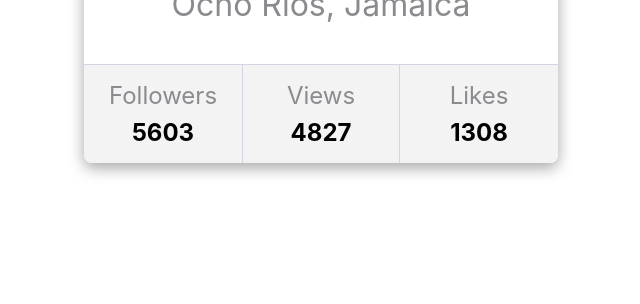
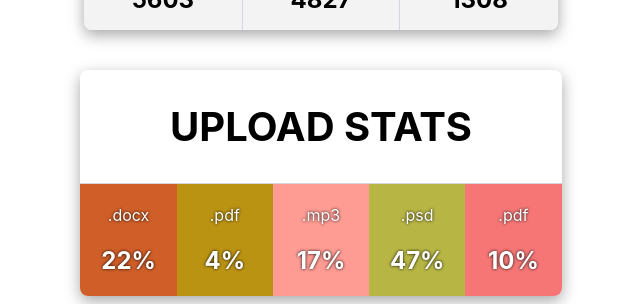
Before and after one commit to Cryosphere/goit-react-hw-01-components, a React (Create React App) app: page / in a window 1280 px wide. Shown: the part 493-797 px from the top of the page, without its empty margins (319-959 px from the left). Built offline with nearby package versions, Linux system fonts and the light colour scheme.

Commit message:
Add Statistics component styles

```diff
--- a/src/components/App.jsx
+++ b/src/components/App.jsx
@@ -4,6 +4,7 @@ export const App = ({children}) => {
       style={{
         height: '100vh',
         display: 'flex',
+        flexDirection: 'column',
         justifyContent: 'center',
         alignItems: 'center',
         fontSize: 40,
--- /dev/null
+++ b/src/components/statistics/Statistics.module.css
@@ -0,0 +1,65 @@
+.statisticsContainer {
+    max-width: 50%;
+    margin-top: 5vh;
+    display: flex;
+    flex-direction: column;
+    box-shadow: rgba(0, 0, 0, 0.35) 0px 5px 15px;
+    border-radius: 0.5rem;
+}
+
+.title {
+    margin: 0;
+    padding: 2rem;
+    text-transform: uppercase;
+    text-align: center;
+    color: #000;
+    font-weight: bold;
+    font-size: 2.5rem;
+    border-bottom: 1px solid #d3d5e3;
+}
+
+.statList {
+    width: 100%;
+    display: grid;
+    grid-template-columns: repeat(5, 1fr);
+    margin: 0;
+    padding: 0;
+    list-style: none;
+}
+
+.statList>.statListItem,
+.statList>.statListItemNoTitle {
+    display: flex;
+    flex-direction: column;
+    text-align: center;
+    text-shadow: 0 0 3px #000;
+}
+
+.statListItem:first-child {
+    border-radius: 0 0 0 0.5rem;
+}
+
+.statListItem:last-child {
+    border-radius: 0 0 0.5rem;
+}
+
+.statListItemNoTitle:first-child {
+    border-radius: 0.5rem 0 0 0.5rem;
+}
+
+.statListItemNoTitle:last-child {
+    border-radius: 0 0.5rem 0.5rem 0;
+}
+
+.label {
+    padding-top: 1.3rem;
+    font-size: 1rem;
+    color: #fff;
+}
+
+.percentage {
+    padding: 1.3rem;
+    font-size: 1.5rem;
+    font-weight: bold;
+    color: #fff;
+}
--- a/src/index.js
+++ b/src/index.js
@@ -5,6 +5,9 @@ import './index.css';
 
 import { Profile } from 'components/profile/Profile';
 import user from './components/profile/user.json';
+
+import { Statistics } from './components/statistics/Statistics';
+import data from './components/statistics/data.json';
 
 ReactDOM.createRoot(document.getElementById('root')).render(
   <React.StrictMode>
@@ -16,6 +19,8 @@ ReactDOM.createRoot(document.getElementById('root')).render(
         avatar={user.avatar}
         stats={user.stats}
       />
+
+      <Statistics title="Upload stats" stats={data} />
     </App>
   </React.StrictMode>
 );
```
